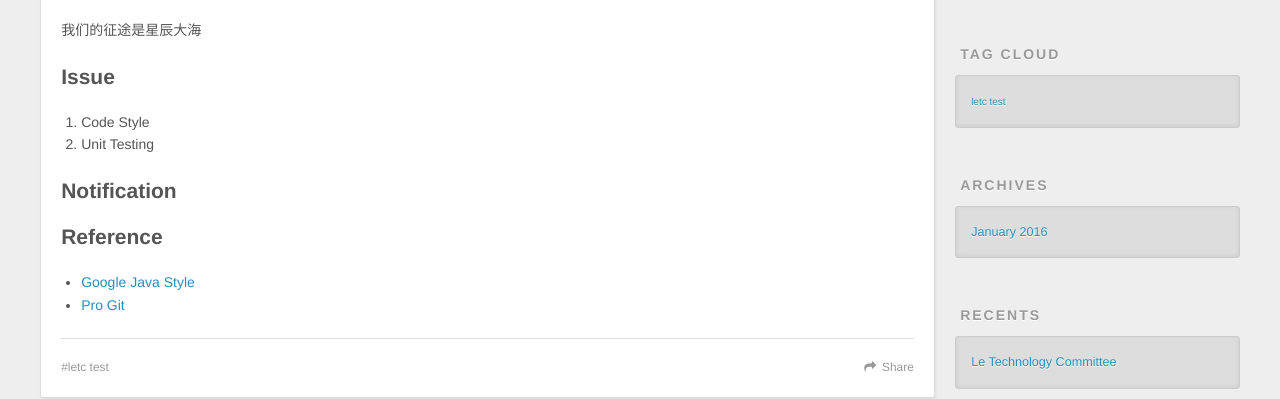
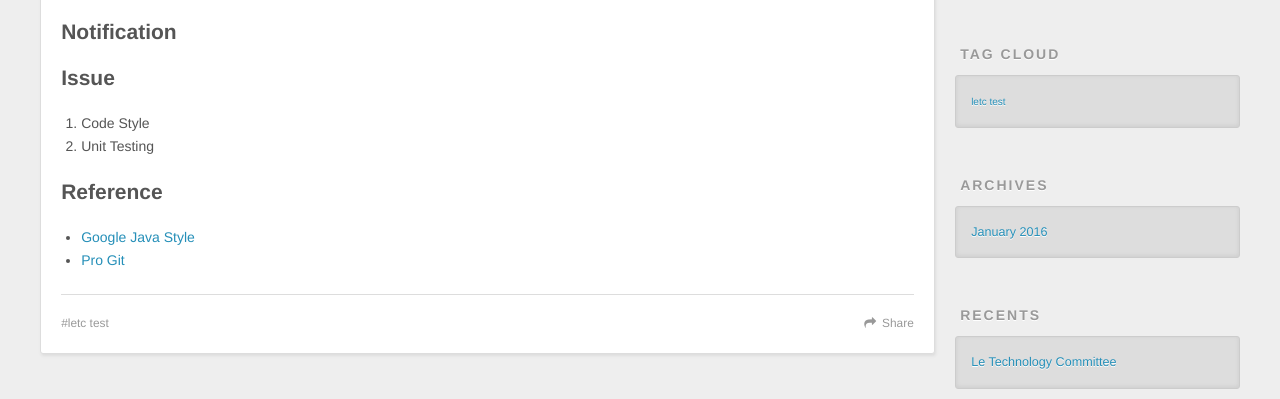
Before and after one commit to hankunpeng/letc.github.io, a plain HTML site: page 2016/01/20/Le-Technology-Committee/index.html in a window 1280 px wide. Shown: the part 434-833 px from the top of the page. Drawn offline with nearby package versions, Linux system fonts and the light colour scheme.

Commit message:
Site updated: 2016-01-20 14:35:42

```diff
--- a/2016/01/20/Le-Technology-Committee/index.html
+++ b/2016/01/20/Le-Technology-Committee/index.html
@@ -11,7 +11,7 @@
 <meta property="og:url" content="http://yoursite.com/2016/01/20/Le-Technology-Committee/index.html">
 <meta property="og:site_name" content="乐视技术委员会">
 <meta property="og:description" content="我们的征途是星辰大海">
-<meta property="og:updated_time" content="2016-01-20T06:34:49.000Z">
+<meta property="og:updated_time" content="2016-01-20T06:35:37.000Z">
 <meta name="twitter:card" content="summary">
 <meta name="twitter:title" content="Le Technology Committee">
 <meta name="twitter:description" content="我们的征途是星辰大海">
@@ -87,12 +87,11 @@
 
     <div class="article-entry" itemprop="articleBody">
 
-        <p>我们的征途是星辰大海</p>
-<h2 id="Issue"><a href="#Issue" class="headerlink" title="Issue"></a>Issue</h2><ol>
+        <h2 id="Notification"><a href="#Notification" class="headerlink" title="Notification"></a>Notification</h2><h2 id="Issue"><a href="#Issue" class="headerlink" title="Issue"></a>Issue</h2><ol>
 <li>Code Style</li>
 <li>Unit Testing</li>
 </ol>
-<h2 id="Notification"><a href="#Notification" class="headerlink" title="Notification"></a>Notification</h2><h2 id="Reference"><a href="#Reference" class="headerlink" title="Reference"></a>Reference</h2><ul>
+<h2 id="Reference"><a href="#Reference" class="headerlink" title="Reference"></a>Reference</h2><ul>
 <li><a href="https://google.github.io/styleguide/javaguide.html" target="_blank" rel="external">Google Java Style</a></li>
 <li><a href="http://git-scm.com/book/zh/v2/" target="_blank" rel="external">Pro Git</a></li>
 </ul>
```
Also changed, not shown: index.html (+2 -3 lines).
